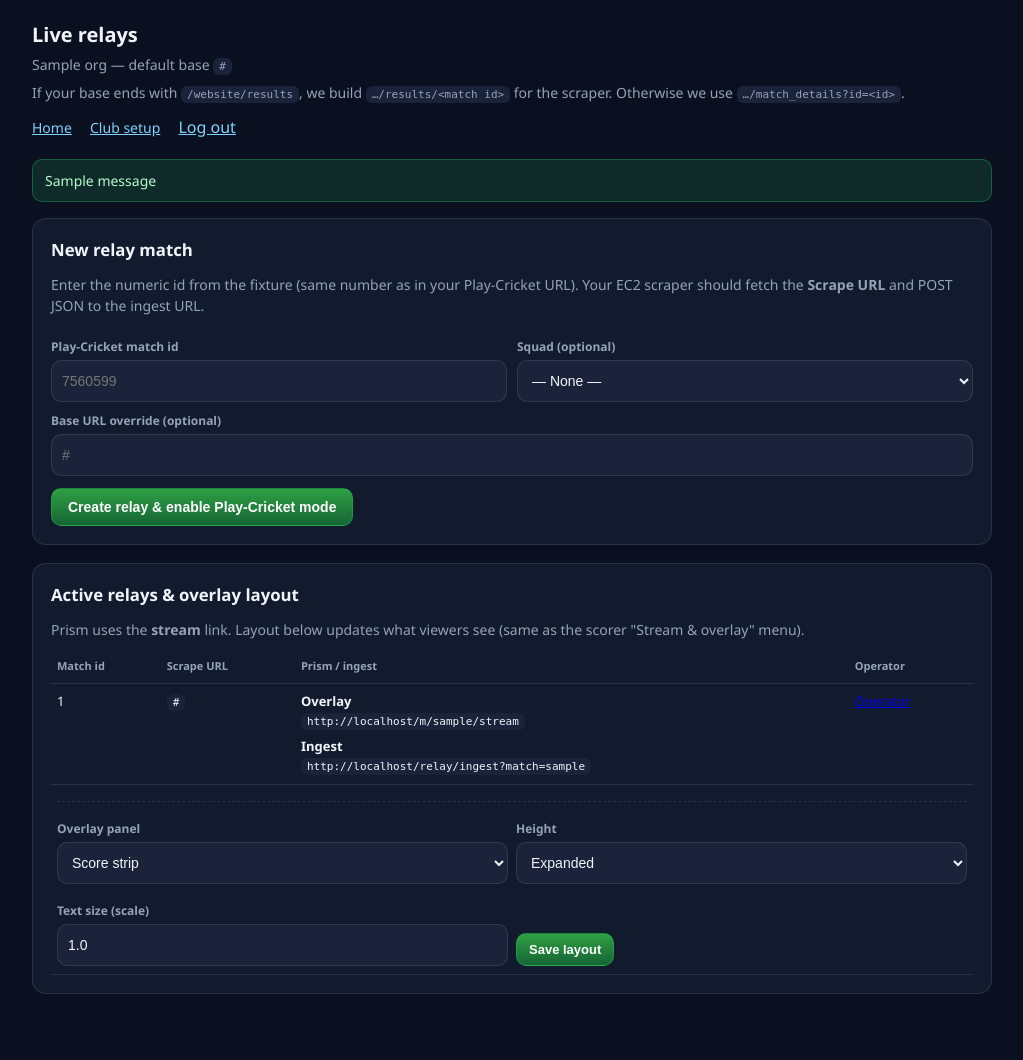
After one commit to g-krish93/score, a Flask app: page /dashboard/relays in a window 1280 px wide. The commit adds this page. Shown: the whole page, without its empty margins (128-1151 px from the left). Run offline with Flask 3, Linux system fonts and the light colour scheme; the visitor is signed in with stand-in values (Sample User, id 1); tables that the repository leaves empty hold one stand-in row (values such as "Sample post"); one stand-in notice (Sample message) is shown.

Commit message:
Split club setup vs live relays, fix results scrape URLs, lock manual scoring
- Club setup at /dashboard (squads only); /dashboard/relays for match id, URLs, layout forms, and operator link
- build_play_cricket_scrape_url: …/website/results/<id> when base includes /website/results, else match_details?id=
- Block score-changing API routes while relay_mode is play_cricket; input UI skips wizard for relay-only slugs and dims manual controls when match is started
- POST /dashboard/relay-appearance updates active_panel, overlay_density, overlay_scale per relay slug
- Register/home copy clarifies results base vs club root

Co-authored-by: Cursor <cursoragent@cursor.com>

```diff
--- a/server/app.py
+++ b/server/app.py
@@ -18,7 +18,7 @@ from .models_cricrelay import (
     ClubTeam,
     Organization,
     RelayMatch,
-    build_match_details_url,
+    build_play_cricket_scrape_url,
     db,
     slugify_org_name,
 )
@@ -210,6 +210,23 @@ def apply_relay_to_score_match(match_slug: str, full_url: str):
         state["relay_wrapper"] = None
         state["relay_last_error"] = None
         save_state()
+
+
+def manual_scoring_blocked_response():
+    if (state.get("relay_mode") or "manual") == "play_cricket":
+        return (
+            jsonify(
+                {
+                    "error": (
+                        "Manual scoring is disabled while Play-Cricket relay is active. "
+                        "Scores come from your scraper. Switch the relay to manual on the operator page "
+                        "or POST /relay/config if you need to score by hand again."
+                    )
+                }
+            ),
+            400,
+        )
+    return None
 
 
 def restore_state(match_id=None):
@@ -421,6 +438,23 @@ def _org_from_session():
     return db.session.get(Organization, oid)
 
 
+def read_relay_overlay_prefs(slug):
+    safe = sanitize_match_id(slug)
+    path = state_path_for(safe)
+    if not path.exists():
+        return {"active_panel": "score", "overlay_density": "expanded", "overlay_scale": 1.0}
+    try:
+        with path.open("r", encoding="utf-8") as fh:
+            s = json.load(fh)
+        return {
+            "active_panel": s.get("active_panel") or "score",
+            "overlay_density": s.get("overlay_density") or "expanded",
+            "overlay_scale": float(s.get("overlay_scale") or 1.0),
+        }
+    except Exception:
+        return {"active_panel": "score", "overlay_density": "expanded", "overlay_scale": 1.0}
+
+
 @app.get("/")
 def cricrelay_home():
     return render_template("cricrelay_home.html", logged_in=bool(session.get("org_id")))
@@ -445,7 +479,7 @@ def register_page():
         flash("Use a password of at least 8 characters.", "error")
         return render_template("cricrelay_register.html"), 400
     if "play-cricket.com" not in base_url.lower():
-        flash("Play-Cricket site URL must include play-cricket.com (no trailing path).", "error")
+        flash("Play-Cricket URL must include play-cricket.com.", "error")
         return render_template("cricrelay_register.html"), 400
     base_slug = slugify_org_name(name)
     slug = base_slug
@@ -468,7 +502,7 @@ def register_page():
         flash("That email or club URL slug is already in use.", "error")
         return render_template("cricrelay_register.html"), 400
     session["org_id"] = org.id
-    flash("Welcome to CricRelay — add squads and a match below.", "success")
+    flash("Welcome to CricRelay — add squads under Club setup, then open Live relays when you stream.", "success")
     return redirect(url_for("dashboard"))
 
 
@@ -497,12 +531,27 @@ def logout():
 def dashboard():
     org = _org_from_session()
     teams = ClubTeam.query.filter_by(organization_id=org.id).order_by(ClubTeam.name).all()
-    matches = RelayMatch.query.filter_by(organization_id=org.id).order_by(RelayMatch.created_at.desc()).all()
+    relay_count = RelayMatch.query.filter_by(organization_id=org.id).count()
     return render_template(
         "cricrelay_dashboard.html",
         org=org,
         teams=teams,
-        matches=matches,
+        relay_count=relay_count,
+    )
+
+
+@app.get("/dashboard/relays")
+@login_required
+def dashboard_relays():
+    org = _org_from_session()
+    teams = ClubTeam.query.filter_by(organization_id=org.id).order_by(ClubTeam.name).all()
+    matches = RelayMatch.query.filter_by(organization_id=org.id).order_by(RelayMatch.created_at.desc()).all()
+    relay_rows = [{"match": m, "appearance": read_relay_overlay_prefs(m.score_match_slug)} for m in matches]
+    return render_template(
+        "cricrelay_dashboard_relays.html",
+        org=org,
+        teams=teams,
+        relay_rows=relay_rows,
     )
 
 
@@ -530,18 +579,21 @@ def dashboard_add_match():
     org = _org_from_session()
     mid = (request.form.get("play_cricket_match_id") or "").strip()
     if not mid or not re.fullmatch(r"\d+", mid):
-        flash("Match ID must be the numeric id from your fixture URL (e.g. …match_details?id=7344166).", "error")
-        return redirect(url_for("dashboard"))
+        flash(
+            "Match ID must be the numeric fixture id (from …/website/results/7560599 or …match_details?id=7560599).",
+            "error",
+        )
+        return redirect(url_for("dashboard_relays"))
     base_override = (request.form.get("play_cricket_base_url") or "").strip().rstrip("/")
     base = base_override or org.play_cricket_base_url
     if "play-cricket.com" not in base.lower():
         flash("Play-Cricket base URL must include play-cricket.com.", "error")
-        return redirect(url_for("dashboard"))
-    full_url = build_match_details_url(base, mid)
+        return redirect(url_for("dashboard_relays"))
+    full_url = build_play_cricket_scrape_url(base, mid)
     existing = RelayMatch.query.filter_by(organization_id=org.id, play_cricket_match_id=mid).first()
     if existing:
         flash("This Play-Cricket match is already linked for your club.", "error")
-        return redirect(url_for("dashboard"))
+        return redirect(url_for("dashboard_relays"))
     club_team_id = (request.form.get("club_team_id") or "").strip() or None
     if club_team_id:
         team_ok = ClubTeam.query.filter_by(id=club_team_id, organization_id=org.id).first()
@@ -567,10 +619,43 @@ def dashboard_add_match():
     except IntegrityError:
         db.session.rollback()
         flash("Could not create that relay (duplicate or conflict).", "error")
-        return redirect(url_for("dashboard"))
+        return redirect(url_for("dashboard_relays"))
     apply_relay_to_score_match(score_slug, full_url)
     flash("Relay match created — use the Prism overlay URL below.", "success")
-    return redirect(url_for("dashboard"))
+    return redirect(url_for("dashboard_relays"))
+
+
+@app.post("/dashboard/relay-appearance")
+@login_required
+def dashboard_relay_appearance():
+    org = _org_from_session()
+    slug = sanitize_match_id(request.form.get("score_match_slug", ""))
+    if not slug:
+        flash("Missing match.", "error")
+        return redirect(url_for("dashboard_relays"))
+    row = RelayMatch.query.filter_by(organization_id=org.id, score_match_slug=slug).first()
+    if not row:
+        flash("Unknown relay for your club.", "error")
+        return redirect(url_for("dashboard_relays"))
+    panel = (request.form.get("active_panel") or "score").strip().lower()
+    if panel not in {"score", "batting", "bowling", "chase", "fullscore", "chart"}:
+        panel = "score"
+    density = (request.form.get("overlay_density") or "expanded").strip().lower()
+    if density not in {"compact", "expanded"}:
+        density = "expanded"
+    try:
+        scale = float(request.form.get("overlay_scale", "1") or 1)
+    except (TypeError, ValueError):
+        scale = 1.0
+    scale = max(0.8, min(1.8, scale))
+    with match_context(slug):
+        merge_missing_state_keys(state)
+        state["active_panel"] = panel
+        state["overlay_density"] = density
+        state["overlay_scale"] = round(scale, 2)
+        save_state()
+    flash("Overlay layout updated for that stream.", "success")
+    return redirect(url_for("dashboard_relays"))
 
 
 @app.get("/stream")
@@ -700,6 +785,9 @@ def setup():
     batting_names = [p.strip() for p in data.get("batting_squad", []) if str(p).strip()]
     bowling_names = [p.strip() for p in data.get("bowling_squad", []) if str(p).strip()]
     with match_context():
+        blocked = manual_scoring_blocked_response()
+        if blocked is not None:
+            return blocked
         state = blank_state()
         team1 = str(data.get("team1", data.get("batting_team", ""))).strip()
         team2 = str(data.get("team2", data.get("bowling_team", ""))).strip()
@@ -753,6 +841,9 @@ def setup():
 def reset_match():
     global state, last_action, action_history, redo_history
     with match_context():
+        blocked = manual_scoring_blocked_response()
+        if blocked is not None:
+            return blocked
         state = blank_state()
         last_action = None
         action_history = []
@@ -776,6 +867,9 @@ def ball():
         return jsonify({"error": "out_batter must be striker or non_striker"}), 400
 
     with match_context():
+        blocked = manual_scoring_blocked_response()
+        if blocked is not None:
+            return blocked
         if state.get("scoring_mode") == "over_only":
             return jsonify({"error": "ball-by-ball disabled in over-only mode"}), 400
         if innings_done():
@@ -887,6 +981,9 @@ def ball():
 def over_update():
     data = request.get_json(silent=True) or {}
     with match_context():
+        blocked = manual_scoring_blocked_response()
+        if blocked is not None:
+            return blocked
         if state.get("scoring_mode") != "over_only":
             return jsonify({"error": "over-update only allowed in over-only mode"}), 400
         if innings_done():
@@ -937,6 +1034,9 @@ def retire_batter():
     if retire_type not in {"hurt", "unhurt"}:
         return jsonify({"error": "type must be hurt or unhurt"}), 400
     with match_context():
+        blocked = manual_scoring_blocked_response()
+        if blocked is not None:
+            return blocked
         batter = get_batter_by_selector(selector)
         if not batter:
             return jsonify({"error": "batter not found"}), 400
@@ -966,6 +1066,9 @@ def record_dismissal():
     if kind not in valid_kinds:
         return jsonify({"error": "invalid dismissal kind"}), 400
     with match_context():
+        blocked = manual_scoring_blocked_response()
+        if blocked is not None:
+            return blocked
         if innings_done():
             return jsonify({"error": "innings already complete"}), 400
         batter = get_batter_by_selector(selector)
@@ -1002,6 +1105,9 @@ def penalty_runs():
     if side not in {"batting", "fielding"}:
         return jsonify({"error": "side must be batting or fielding"}), 400
     with match_context():
+        blocked = manual_scoring_blocked_response()
+        if blocked is not None:
+            return blocked
         push_history()
         if side == "batting":
             state["runs"] += runs
@@ -1018,6 +1124,9 @@ def dead_ball():
     data = request.get_json(silent=True) or {}
     note = str(data.get("note", "dead ball")).strip()
     with match_context():
+        blocked = manual_scoring_blocked_response()
+        if blocked is not None:
+            return blocked
         log_event(f"Dead ball: {note}")
         save_state()
         return jsonify(with_calculated_values(state))
@@ -1027,6 +1136,9 @@ def dead_ball():
 def undo():
     global state, last_action, redo_history
     with match_context():
+        blocked = manual_scoring_blocked_response()
+        if blocked is not None:
+            return blocked
         if not action_history:
             return jsonify({"error": "nothing to undo"}), 400
         redo_history.append(snapshot_state())
@@ -1040,6 +1152,9 @@ def undo():
 def redo():
     global state, action_history
     with match_context():
+        blocked = manual_scoring_blocked_response()
+        if blocked is not None:
+            return blocked
         if not redo_history:
             return jsonify({"error": "nothing to redo"}), 400
         action_history.append(snapshot_state())
@@ -1052,6 +1167,9 @@ def redo():
 def edit():
     data = request.get_json(silent=True) or {}
     with match_context():
+        blocked = manual_scoring_blocked_response()
+        if blocked is not None:
+            return blocked
         for key in ("runs", "wickets", "overs", "balls", "extras"):
             if key in data:
                 state[key] = safe_num(data[key], state[key])
@@ -1065,6 +1183,9 @@ def edit():
 def set_players():
     data = request.get_json(silent=True) or {}
     with match_context():
+        blocked = manual_scoring_blocked_response()
+        if blocked is not None:
+            return blocked
         for key in ("striker", "non_striker", "current_bowler"):
             if key in data:
                 state[key] = str(data[key] or "").strip()
@@ -1116,6 +1237,9 @@ def set_overlay_scale():
 @app.post("/end-over")
 def manual_end_over():
     with match_context():
+        blocked = manual_scoring_blocked_response()
+        if blocked is not None:
+            return blocked
         if innings_done():
             return jsonify({"error": "innings already complete"}), 400
         if state.get("scoring_mode") == "over_only":
@@ -1140,6 +1264,9 @@ def start_second_innings():
     batting_names = [p.strip() for p in data.get("batting_squad", []) if str(p).strip()]
     bowling_names = [p.strip() for p in data.get("bowling_squad", []) if str(p).strip()]
     with match_context():
+        blocked = manual_scoring_blocked_response()
+        if blocked is not None:
+            return blocked
         if not batting_names:
             batting_names = [p["name"] for p in state["bowling_squad"] if p.get("name")]
         if not bowling_names:
@@ -1183,6 +1310,9 @@ def save():
 @app.post("/restore")
 def restore():
     with match_context():
+        blocked = manual_scoring_blocked_response()
+        if blocked is not None:
+            return blocked
         if not state_path_for(current_match_id).exists():
             return jsonify({"error": "state file not found"}), 404
         restore_state()
--- /dev/null
+++ b/templates/cricrelay_dashboard_relays.html
@@ -0,0 +1,150 @@
+<!doctype html>
+<html lang="en">
+<head>
+  <meta charset="utf-8">
+  <meta name="viewport" content="width=device-width,initial-scale=1">
+  <title>Live relays — {{ org.name }}</title>
+  <style>
+    :root { --bg:#0b1020; --card:#121a2e; --border:rgba(255,255,255,.1); --text:#f1f5f9; --muted:#94a3b8; --link:#7dd3fc; --ok:rgba(34,197,94,.15); }
+    * { box-sizing: border-box; }
+    body { margin:0; min-height:100vh; background:var(--bg); color:var(--text); font-family:"Segoe UI",system-ui,sans-serif; line-height:1.5; padding:20px 16px 48px; }
+    .top { max-width:960px; margin:0 auto 20px; display:flex; flex-wrap:wrap; justify-content:space-between; align-items:center; gap:12px; }
+    h1 { font-size:1.25rem; margin:0; }
+    .muted { color:var(--muted); font-size:14px; margin:4px 0 0; }
+    nav a, nav button { color:var(--link); font-size:14px; margin-right:14px; }
+    nav button { background:none; border:none; cursor:pointer; font:inherit; padding:0; text-decoration:underline; }
+    main { max-width:960px; margin:0 auto; }
+    .card { background:var(--card); border:1px solid var(--border); border-radius:14px; padding:18px; margin-bottom:18px; }
+    .card h2 { margin:0 0 12px; font-size:1.05rem; }
+    label { display:block; font-size:12px; font-weight:600; color:var(--muted); margin:10px 0 4px; }
+    input, select { width:100%; max-width:100%; min-height:42px; border-radius:10px; border:1px solid var(--border); background:#1a2339; color:var(--text); font-size:14px; padding:0 10px; }
+    button.primary { margin-top:12px; padding:10px 16px; border-radius:10px; border:1px solid rgba(34,197,94,.35); background:linear-gradient(180deg,#2ea043,#166534); color:#fff; font-weight:700; cursor:pointer; font-size:14px; }
+    button.small { margin-top:8px; padding:8px 12px; font-size:13px; width:auto; }
+    .row { display:grid; gap:10px; }
+    @media (min-width:640px) {
+      .row.cols-2 { grid-template-columns:1fr 1fr; }
+    }
+    table { width:100%; border-collapse:collapse; font-size:13px; margin-top:8px; }
+    th, td { text-align:left; padding:8px 6px; border-bottom:1px solid var(--border); vertical-align:top; }
+    th { color:var(--muted); font-weight:600; font-size:11px; }
+    code { word-break:break-all; font-size:11px; background:#1a2339; padding:2px 6px; border-radius:6px; }
+    .flash { background:var(--ok); border:1px solid rgba(34,197,94,.35); color:#bbf7d0; padding:10px 12px; border-radius:10px; margin-bottom:16px; font-size:14px; }
+    .flash.error { background:rgba(248,113,113,.12); border-color:rgba(248,113,113,.35); color:#fecaca; }
+    .layout-form { margin-top:8px; padding-top:8px; border-top:1px dashed var(--border); }
+    .layout-form .grid { display:grid; gap:8px; grid-template-columns:1fr 1fr; }
+    @media (max-width:720px) { .layout-form .grid { grid-template-columns:1fr; } }
+  </style>
+</head>
+<body>
+  <div class="top">
+    <div>
+      <h1>Live relays</h1>
+      <p class="muted">{{ org.name }} — default base <code>{{ org.play_cricket_base_url }}</code></p>
+      <p class="muted" style="margin-top:6px;">If your base ends with <code>/website/results</code>, we build <code>…/results/&lt;match id&gt;</code> for the scraper. Otherwise we use <code>…/match_details?id=&lt;id&gt;</code>.</p>
+    </div>
+    <nav>
+      <a href="{{ url_for('cricrelay_home') }}">Home</a>
+      <a href="{{ url_for('dashboard') }}">Club setup</a>
+      <form action="{{ url_for('logout') }}" method="post" style="display:inline;"><button type="submit">Log out</button></form>
+    </nav>
+  </div>
+  <main>
+    {% with messages = get_flashed_messages(with_categories=true) %}
+      {% if messages %}
+        {% for cat, m in messages %}<div class="flash{% if cat == 'error' %} error{% endif %}">{{ m }}</div>{% endfor %}
+      {% endif %}
+    {% endwith %}
+
+    <div class="card">
+      <h2>New relay match</h2>
+      <p class="muted" style="margin:0 0 12px;">Enter the numeric id from the fixture (same number as in your Play-Cricket URL). Your EC2 scraper should fetch the <strong>Scrape URL</strong> and POST JSON to the ingest URL.</p>
+      <form method="post" action="{{ url_for('dashboard_add_match') }}">
+        <div class="row cols-2">
+          <div>
+            <label for="play_cricket_match_id">Play-Cricket match id</label>
+            <input id="play_cricket_match_id" name="play_cricket_match_id" inputmode="numeric" pattern="[0-9]+" required placeholder="7560599">
+          </div>
+          <div>
+            <label for="club_team_id">Squad (optional)</label>
+            <select id="club_team_id" name="club_team_id">
+              <option value="">— None —</option>
+              {% for t in teams %}<option value="{{ t.id }}">{{ t.name }}</option>{% endfor %}
+            </select>
+          </div>
+        </div>
+        <label for="play_cricket_base_url">Base URL override (optional)</label>
+        <input id="play_cricket_base_url" name="play_cricket_base_url" type="url" placeholder="{{ org.play_cricket_base_url }}">
+        <button type="submit" class="primary">Create relay &amp; enable Play-Cricket mode</button>
+      </form>
+    </div>
+
+    <div class="card">
+      <h2>Active relays &amp; overlay layout</h2>
+      {% if relay_rows %}
+      <p class="muted" style="margin:0 0 10px;">Prism uses the <strong>stream</strong> link. Layout below updates what viewers see (same as the scorer &quot;Stream &amp; overlay&quot; menu).</p>
+      <table>
+        <thead>
+          <tr>
+            <th>Match id</th>
+            <th>Scrape URL</th>
+            <th>Prism / ingest</th>
+            <th>Operator</th>
+          </tr>
+        </thead>
+        <tbody>
+          {% for row in relay_rows %}
+          {% set m = row.match %}
+          {% set ap = row.appearance %}
+          <tr>
+            <td>{{ m.play_cricket_match_id }}</td>
+            <td><code>{{ m.full_scrape_url }}</code></td>
+            <td>
+              <div><strong>Overlay</strong><br><code>{{ request.url_root.rstrip('/') }}/m/{{ m.score_match_slug }}/stream</code></div>
+              <div style="margin-top:6px;"><strong>Ingest</strong><br><code>{{ request.url_root.rstrip('/') }}/relay/ingest?match={{ m.score_match_slug }}</code></div>
+            </td>
+            <td><a href="{{ url_for('cricrelay_landing_scoped', match_id=m.score_match_slug) }}">Operator</a></td>
+          </tr>
+          <tr>
+            <td colspan="4">
+              <form class="layout-form" method="post" action="{{ url_for('dashboard_relay_appearance') }}">
+                <input type="hidden" name="score_match_slug" value="{{ m.score_match_slug }}">
+                <div class="grid">
+                  <div>
+                    <label>Overlay panel</label>
+                    <select name="active_panel">
+                      <option value="score" {% if ap.active_panel == 'score' %}selected{% endif %}>Score strip</option>
+                      <option value="batting" {% if ap.active_panel == 'batting' %}selected{% endif %}>Batting</option>
+                      <option value="bowling" {% if ap.active_panel == 'bowling' %}selected{% endif %}>Bowling</option>
+                      <option value="chase" {% if ap.active_panel == 'chase' %}selected{% endif %}>Chase</option>
+                      <option value="fullscore" {% if ap.active_panel == 'fullscore' %}selected{% endif %}>Full scoreboard</option>
+                      <option value="chart" {% if ap.active_panel == 'chart' %}selected{% endif %}>Run chart</option>
+                    </select>
+                  </div>
+                  <div>
+                    <label>Height</label>
+                    <select name="overlay_density">
+                      <option value="expanded" {% if ap.overlay_density == 'expanded' %}selected{% endif %}>Expanded</option>
+                      <option value="compact" {% if ap.overlay_density == 'compact' %}selected{% endif %}>Compact</option>
+                    </select>
+                  </div>
+                  <div>
+                    <label>Text size (scale)</label>
+                    <input name="overlay_scale" type="number" step="0.05" min="0.8" max="1.8" value="{{ ap.overlay_scale }}">
+                  </div>
+                  <div style="display:flex;align-items:flex-end;">
+                    <button type="submit" class="primary small" style="margin-top:0;">Save layout</button>
+                  </div>
+                </div>
+              </form>
+            </td>
+          </tr>
+          {% endfor %}
+        </tbody>
+      </table>
+      {% else %}
+      <p class="muted">No relays yet. Add a match id above.</p>
+      {% endif %}
+    </div>
+  </main>
+</body>
+</html>
--- a/templates/cricrelay_register.html
+++ b/templates/cricrelay_register.html
@@ -40,7 +40,8 @@
         <label for="password2">Confirm password</label>
         <input id="password2" name="password2" type="password" required minlength="8" autocomplete="new-password">
         <label for="play_cricket_base_url">Play-Cricket base URL</label>
-        <input id="play_cricket_base_url" name="play_cricket_base_url" type="url" required placeholder="https://yourclub.play-cricket.com" value="{{ request.form.play_cricket_base_url or '' }}">
+        <p class="sub" style="margin:0 0 8px;">Club site root <em>or</em> results folder, e.g. <code>https://bmacc.play-cricket.com</code> or <code>https://bmacc.play-cricket.com/website/results</code> — no match id here.</p>
+        <input id="play_cricket_base_url" name="play_cricket_base_url" type="url" required placeholder="https://yourclub.play-cricket.com/website/results" value="{{ request.form.play_cricket_base_url or '' }}">
         <button type="submit">Create account</button>
       </form>
     </div>
```
Also changed, not shown: server/models_cricrelay.py (+19 -0 lines), templates/cricrelay_dashboard.html (+13 -54 lines), templates/cricrelay_home.html (+7 -5 lines), templates/input.html (+35 -2 lines), README.md.
